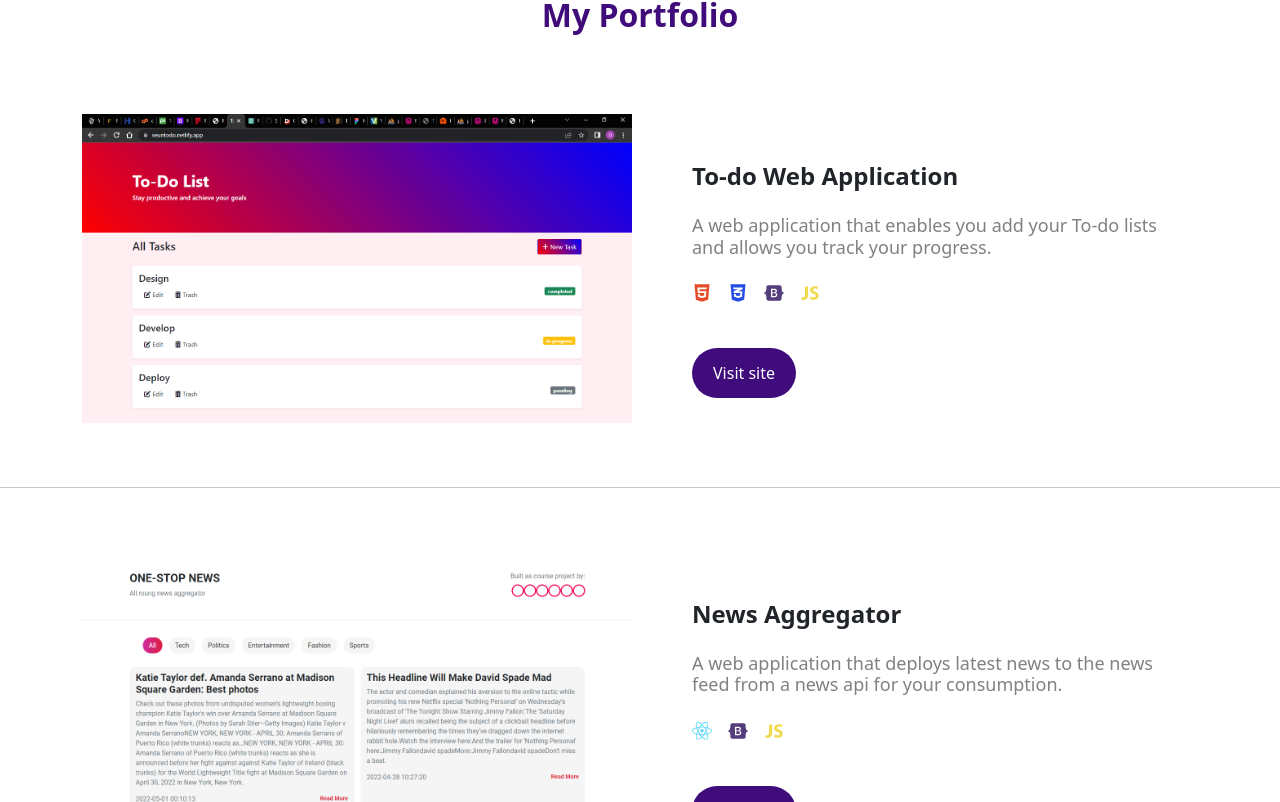
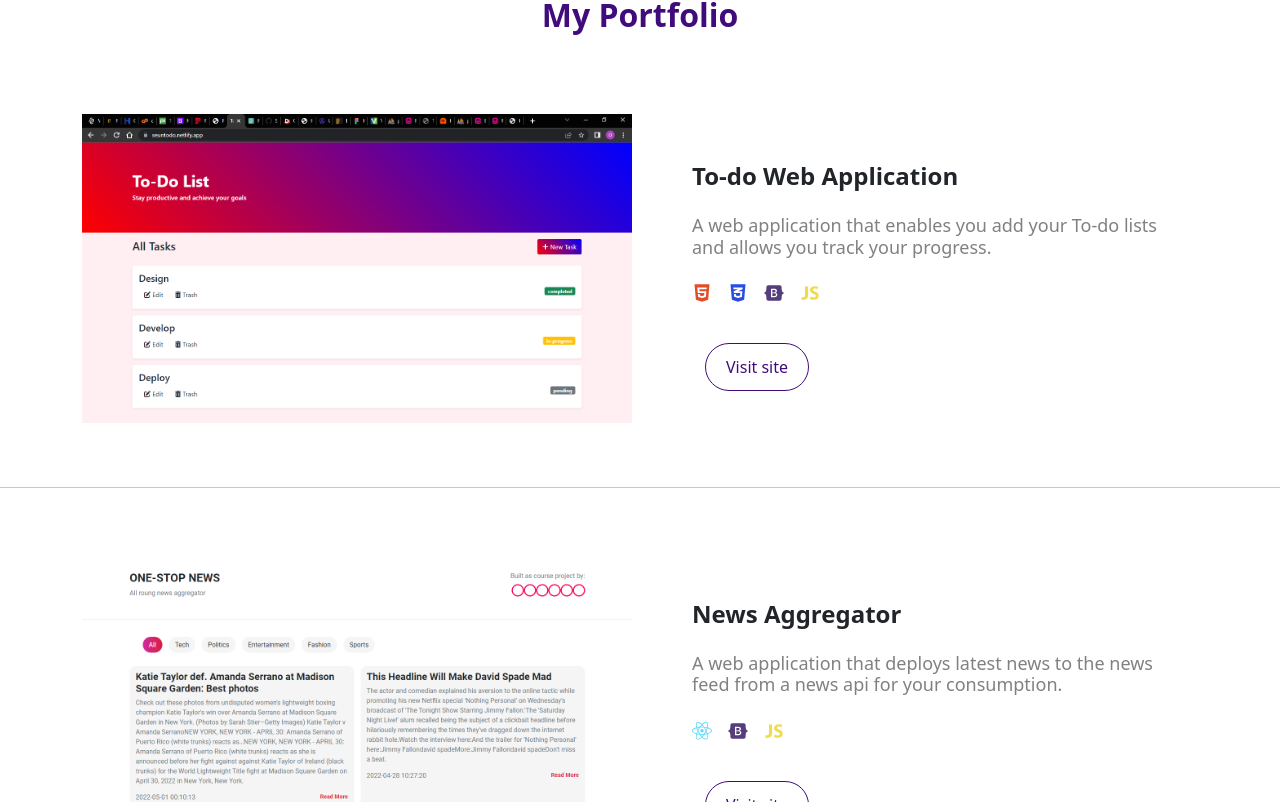
Before and after one commit to Seundavid18/portfolio, a React (Create React App) app: page / in a window 1280 px wide. Shown: the part 1998-2800 px from the top of the page. Built offline with nearby package versions, Linux system fonts and the light colour scheme.

Commit message:
change buttons

```diff
--- a/src/App.css
+++ b/src/App.css
@@ -5,13 +5,13 @@
 
 
 
-a:link{
+a{
   text-decoration: inherit;
   color: inherit;
   margin: 0;
 }
 
-a:link:hover{
+a:hover{
   text-decoration: inherit;
   color: #400c7b;
   margin: 0;
@@ -136,25 +136,14 @@ a:link:hover{
   font-weight: 400;
 }
 
-.btn-outline-light2{
+/* .btn-outline-light2{
   padding: 12px 20px !important;
-  background-color: #400c7b !important;
   color: #fff !important;
   font-weight: 400 !important;
   text-decoration: none !important;
   border-radius: 30px !important;
-}
-
-.btn-outline-light2:hover{
-  padding: 12px 20px !important;
   border: 1px solid #400c7b;
-  background-color: #fff !important;
-  color: #400c7b !important;
-  font-weight: 400 !important;
-  text-decoration: none !important;
-  border-radius: 30px !important;
-  transition: .5s;
-}
+} */
 
 .form-font{
   color: #400c7b;
@@ -166,7 +155,7 @@ a:link:hover{
   border: 1px solid #dbdada;
 }
 
-.btn-outline-light3{
+/* .btn-outline-light3{
   padding: 12px 20px !important;
   background-color: #400c7b !important;
   color: #fff !important;
@@ -184,7 +173,7 @@ a:link:hover{
   text-decoration: none !important;
   border-radius: 30px !important;
   transition: .5s;
-}
+} */
 
 .footer{
   width: 100%;
--- a/src/Contact.jsx
+++ b/src/Contact.jsx
@@ -50,7 +50,7 @@ const Contact = () => {
                                     </div>
 
                                     <div className="text-center pt-3">
-                                    <button type="submit"  class="btn btn-outline-light3" style={{maxWidth: "100%"}}>Send</button>
+                                    <button type="submit"  class="btn btn-outline-light3" style={{maxWidth: '100%', textDecoration: 'none', color: '#400c7b', border: '1px solid #400c7b', padding: '12px 20px', borderRadius: '30px', fontWeight: '500'}}>Send</button>
                                     </div>
 
                                 </form>
--- a/src/Hero.jsx
+++ b/src/Hero.jsx
@@ -13,8 +13,8 @@ function Hero() {
                             <h1 className="pb-2">SEUN DAVID DEV</h1>
                             <h6 className="pb-5">Specialized in Front-end and Back-End development. <br /> If you're a business seeking a web presence or are looking <br /> to hire, contact me here</h6>
                             <div className="d-grid justify-content-center gap-4 d-lg-flex pt-4">
-                                <button class="btn btn-light1" type="button"><Link to="#contact" style={{textDecoration: 'none', color: '#400c7b'}}>Hire Me<span className="ps-3"><BsEmojiSmile size={20} /></span></Link></button>
-                                <button type="button" class="btn-outline-light1"><Link to="" style={{color: '#fff'}}>Download Cv<span className="ps-2"><AiOutlineDownload size={20} /></span></Link></button>
+                                <button class="btn btn-light1" type="button"><a href="#contact" style={{textDecoration: 'none', color: '#400c7b'}}>Hire Me<span className="ps-3"><BsEmojiSmile size={20} /></span></a></button>
+                                <button type="button" class="btn-outline-light1"><Link to="" style={{color: '#fff', textDecoration: 'none'}}>Download Cv<span className="ps-2"><AiOutlineDownload size={20} /></span></Link></button>
                             </div>
                         </div>
                     </div>
--- a/src/Portfolio.jsx
+++ b/src/Portfolio.jsx
@@ -29,7 +29,7 @@ const Portfolio = () => {
                                 <div><FaBootstrap className="me-3" color="#563d7c" size={20}/></div>
                                 <div><IoLogoJavascript color=" #f0db4f" size={20}/></div>
                             </div>
-                            <button type="button" className="btn btn-outline-light2"><Link to="https://seuntodo.netlify.app" target="blank" className="ms-0" style={{textDecoration: 'none'}}>Visit site</Link></button>
+                            <button type="button" className="btn btn-outline-light2"><a href="https://seuntodo.netlify.app" target="blank" className="ms-0" style={{textDecoration: 'none', color: '#400c7b', border: '1px solid #400c7b', padding: '12px 20px', borderRadius: '30px', fontWeight: '500'}}>Visit site</a></button>
                         </div>
                     </div>
                 </div>
@@ -50,7 +50,7 @@ const Portfolio = () => {
                                 <div><FaBootstrap className="me-3" color="#563d7c" size={20}/></div>
                                 <div><IoLogoJavascript color=" #f0db4f" size={20}/></div>
                             </div>
-                            <button type="button" class="btn btn-outline-light2"><Link to="https://seundavidnews.netlify.app" target="blank" style={{textDecoration: 'none'}}>Visit site</Link></button>
+                            <button type="button" class="btn btn-outline-light2"><Link to="https://seundavidnews.netlify.app" target="blank" style={{textDecoration: 'none', color: '#400c7b', border: '1px solid #400c7b', padding: '12px 20px', borderRadius: '30px', fontWeight: '500'}}>Visit site</Link></button>
                         </div>
                     </div>
                 </div>
@@ -71,7 +71,7 @@ const Portfolio = () => {
                                 <div><FaBootstrap className="me-3" color="#563d7c" size={20}/></div>
                                 <div><IoLogoJavascript color=" #f0db4f" size={20}/></div>
                             </div>
-                            <button type="button" class="btn btn-outline-light2"><Link to="https://seunauthapp.netlify.app" target="blank" style={{textDecoration: 'none'}}>Visit site</Link></button>
+                            <button type="button" class="btn btn-outline-light2"><Link to="https://seunauthapp.netlify.app" target="blank" style={{textDecoration: 'none', color: '#400c7b', border: '1px solid #400c7b', padding: '12px 20px', borderRadius: '30px', fontWeight: '500'}}>Visit site</Link></button>
                         </div>
                     </div>
                 </div>
@@ -93,7 +93,7 @@ const Portfolio = () => {
                                 <div><FaBootstrap className="me-3" color="#563d7c" size={20}/></div>
                                 <div><IoLogoJavascript color=" #f0db4f" size={20}/></div>
                             </div>
-                            <button type="button" class="btn btn-outline-light2"><Link to="https://www.tocprofessionals.com" target="blank" style={{textDecoration: 'none'}}>Visit site</Link></button>
+                            <button type="button" class="btn btn-outline-light2"><Link to="https://www.tocprofessionals.com" target="blank" style={{textDecoration: 'none', color: '#400c7b', border: '1px solid #400c7b', padding: '12px 20px', borderRadius: '30px', fontWeight: '500'}}>Visit site</Link></button>
                         </div>
                     </div>
                 </div>
```
